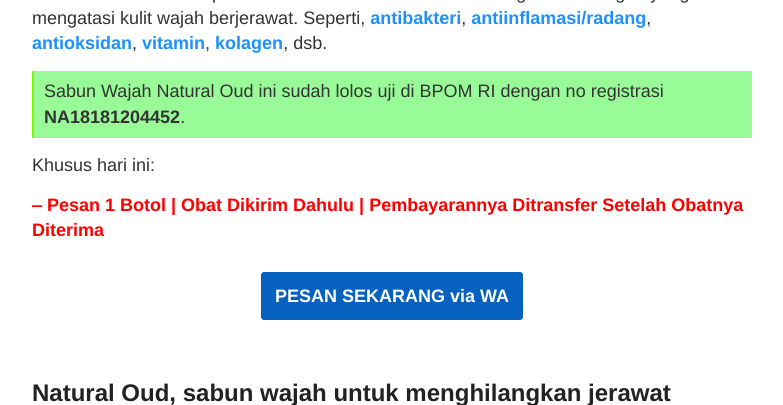
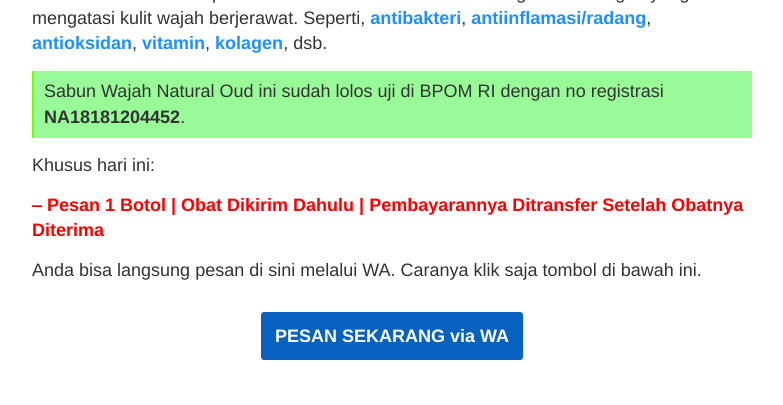
Before and after one commit to zeinherbal/zeinherbal.github.io, a Jekyll site: the page built from _posts/2019-12-17-sabun-untuk-menghilangkan-jerawat.md, in a window 1280 px wide and 900 px high, scrolled down 493 px, cut to the strip 0-405 px from the top of the window. Shown: the whole strip, without its empty margins (248-1031 px from the left). Built offline with Jekyll 4.4.1, drawn with Linux system fonts in a browser that asks for light colours.

Commit message:
Update 2019-12-17-sabun-untuk-menghilangkan-jerawat.md

```diff
--- a/_posts/2019-12-17-sabun-untuk-menghilangkan-jerawat.md
+++ b/_posts/2019-12-17-sabun-untuk-menghilangkan-jerawat.md
@@ -24,6 +24,8 @@
 Khusus hari ini:
 
 <strong style="color: red; text-align: center;">‒ Pesan 1 Botol | Obat Dikirim Dahulu | Pembayarannya Ditransfer Setelah Obatnya Diterima</strong>
+
+Anda bisa langsung pesan di sini melalui WA. Caranya klik saja tombol di bawah ini.
 
 <br/>
 <a id="wa-ula-up" href="https://api.whatsapp.com/send?phone=6282215649991&text=Saya%20pesan%20sabun%20wajah%20Natural%20Oud%20dengan%20format%20pesanan%3A%0A-%20Kode%20produk%3A%20ULA%0A-%20Jumlah%20pesanan%3A%20%0A-%20Nama%20lengkap%3A%0A-%20Alamat%3A%0A-%20No.%20Hp%2FTelepon%3A" style="background-color: #0761bf; border: solid 4px #0761bf; border-radius: 4px; color: white; padding: 10px;"><strong>PESAN SEKARANG via WA</strong></a>
```
